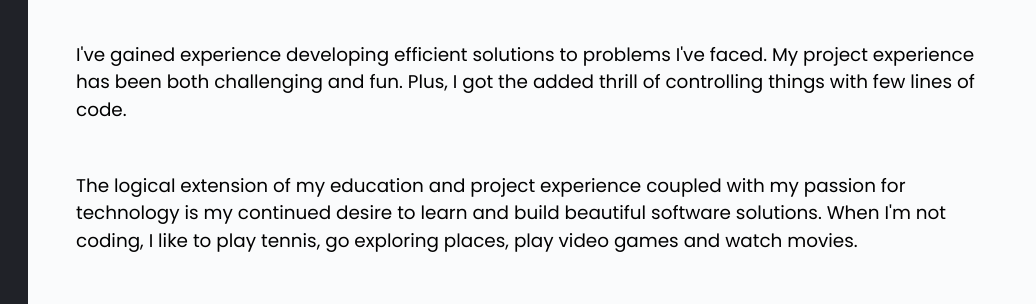
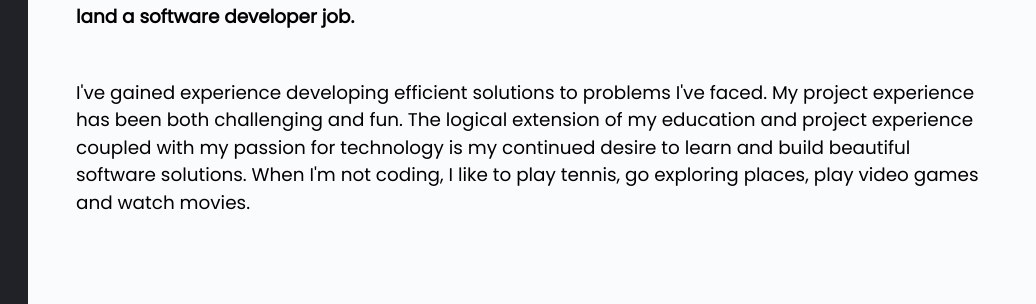
Before and after one commit to rohansamavedam/Personal-Portfolio-2019, a plain HTML site: page index.html in a window 1280 px wide. Shown: the part 397-701 px from the top of the page, 244-1280 px from the left. Drawn offline with Linux system fonts and the light colour scheme; a web font is replaced by a local one.

Commit message:
Update index.html

```diff
--- a/index.html
+++ b/index.html
@@ -87,8 +87,7 @@
           <a href="mailto:rohansamavedam@gmail.com" target="_blank">rohansamavedam@gmail.com</a>
         </div>
         <p class="lead mb-5">I am a Software Development enthusiast and Software Engineering Student located in San Jose, California with experience in full stack development. <strong>I'm looking for Software Development internship opportunities so that I could be exposed to real life problems and their software solutions, polish my coding skills to match industry standard and, eventually gain experience to land a software developer job.<strong></p>
-          <p class="lead mb-5">I've gained experience developing efficient solutions to problems I've faced. My project experience has been both challenging and fun. Plus, I got the added thrill of controlling things with few lines of code.
-          </p><p class="lead mb-5"> The logical extension of my education and project experience coupled with my passion for technology is my continued desire to learn and build beautiful software solutions. When I'm not coding, I like to play tennis, go exploring places, play video games and watch movies.</p>
+          <p class="lead mb-5">I've gained experience developing efficient solutions to problems I've faced. My project experience has been both challenging and fun. The logical extension of my education and project experience coupled with my passion for technology is my continued desire to learn and build beautiful software solutions. When I'm not coding, I like to play tennis, go exploring places, play video games and watch movies.</p>
       </div>
     </section>
 
```
